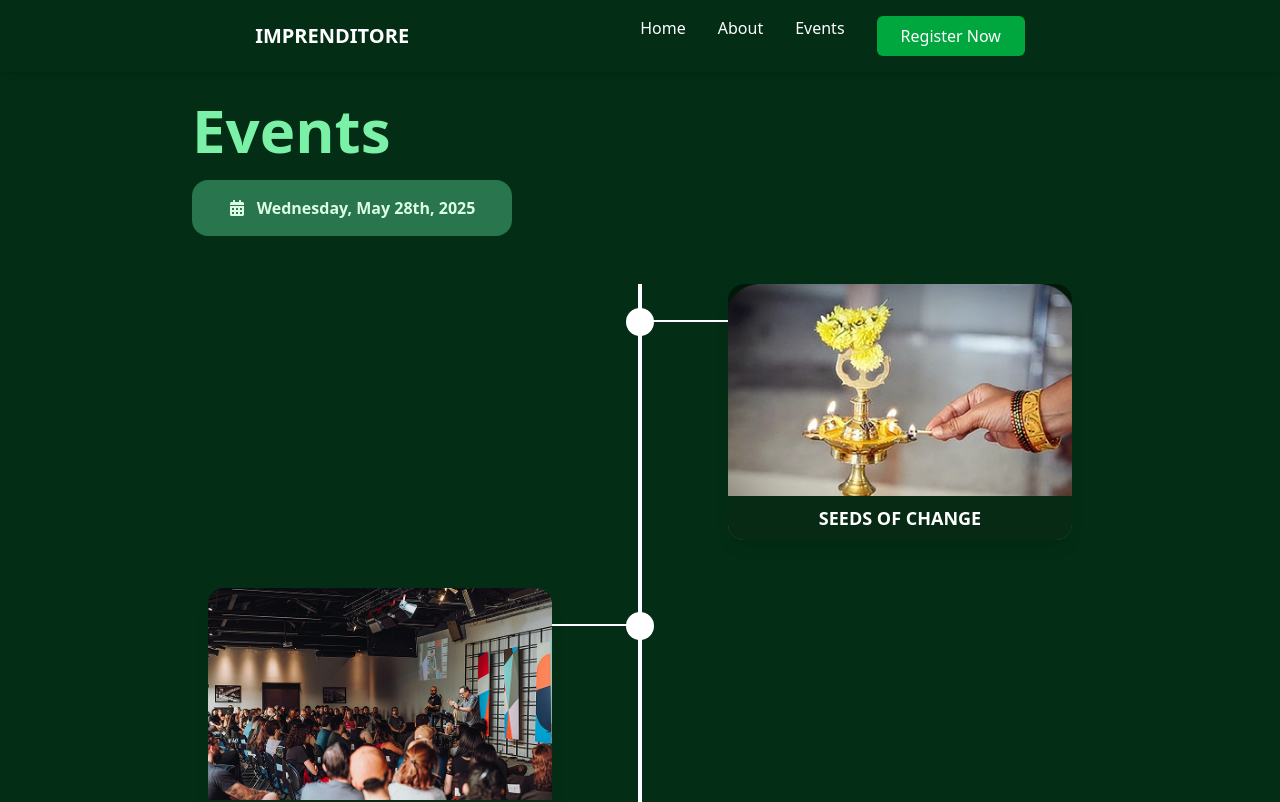
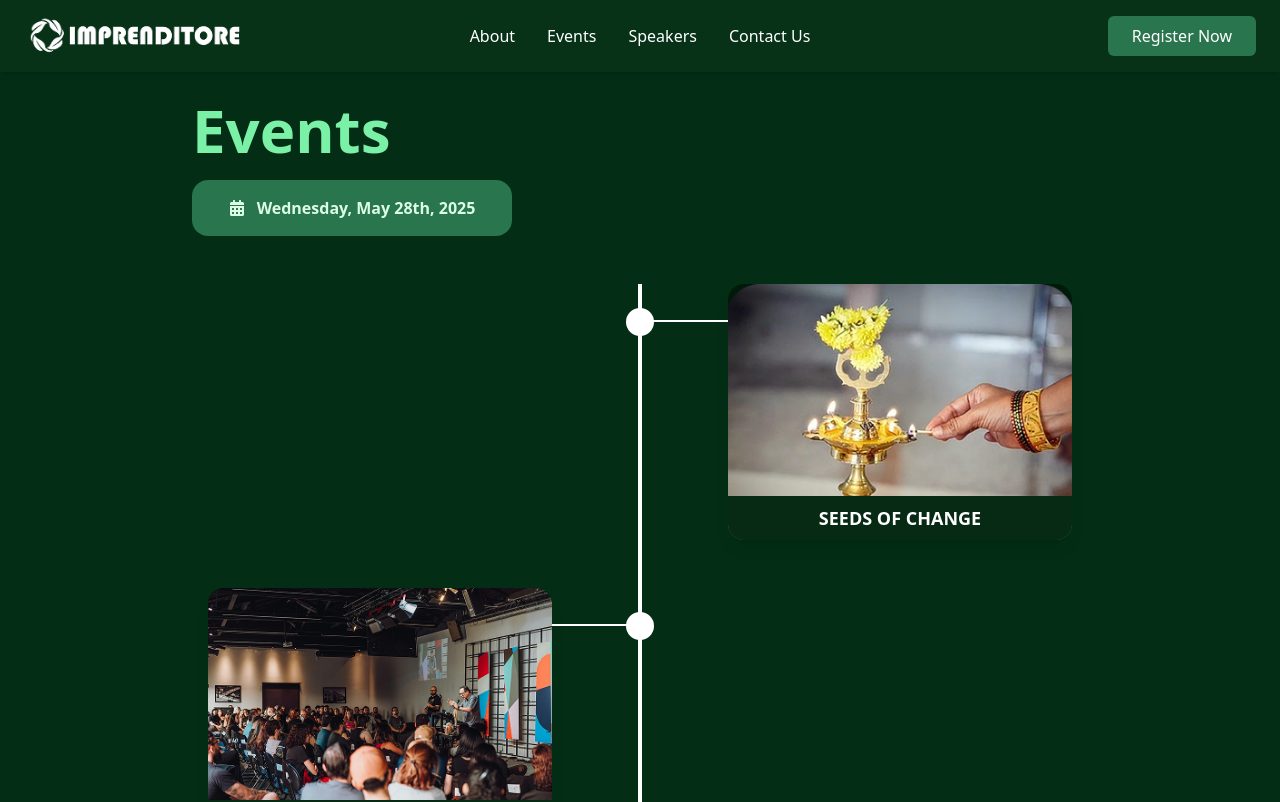
Before and after one commit to TechEcellRGPV/Imprenditore-4.0, a Next.js app: page /events in a window 1280 px wide. Shown: the top 802 px of the page. Built offline with nearby package versions, Linux system fonts and the light colour scheme.

Commit message:
homepage modified

```diff
--- a/src/components/about.js
+++ b/src/components/about.js
@@ -1,19 +1,19 @@
 export default function About() {
   return (
     <section id="about" className="w-full bg-white text-green-900 py-24 px-6 md:px-16 font-sans">
-      <div className="max-w-7xl mx-auto flex flex-col md:flex-row items-center justify-between gap-12">
+      <div className="max-w-7xl mx-auto flex flex-col md:flex-row items-center justify-between gap-16">
 
         {/* Left Content */}
         <div className="md:w-1/2 space-y-6 text-center md:text-left">
-          <h2 className="text-4xl sm:text-5xl font-bold font-serif text-green-800 leading-tight">
+          <h2 className="lg:text-6xl  sm:text-5xl font-bold font-serif text-green-800 leading-tight">
             About <span className="text-green-600">Imprenditore</span>
           </h2>
-          <p className="text-gray-700 text-base sm:text-lg leading-relaxed">
+          <p className="text-gray-700 text-base lg:text-2xl sm:text-lg leading-relaxed">
             IMPRENDITORE, the annual flagship event hosted by E-Cell RGPV, returns for its fourth edition
             with a powerful focus on sustainability. This extravaganza is designed to ignite ecological innovation in students
             and offer practical pathways to sustainable development.
           </p>
-          <button className="bg-green-600 hover:bg-green-500 text-white px-6 py-3 rounded-md font-medium transition duration-300">
+          <button className="bg-[#29754E] hover:bg-[#256B47] text-white px-6 py-3 my-6 rounded-md font-medium transition duration-300">
             More About Us
           </button>
         </div>
--- a/src/components/countdown.js
+++ b/src/components/countdown.js
@@ -31,7 +31,7 @@ const Countdown = () => {
   }, []);
 
   return (
-    <div className="flex justify-center items-center gap-4 sm:gap-6 py-8 px-4 bg-green-950 flex-nowrap overflow-x-auto">
+    <div className="flex justify-center items-center gap-4 sm:gap-6 py-8 px-4 bg-[#073218] flex-nowrap overflow-x-auto">
       {Object.entries(timeLeft).map(([label, value]) => (
         <div
           key={label}
--- a/src/components/eventSchedule.js
+++ b/src/components/eventSchedule.js
@@ -31,13 +31,13 @@ const events = [
 
 const EventSchedule = () => {
   return (
-    <section className="bg-green-950 text-white px-4 py-16">
+    <section className="bg-[#073218] text-white px-4 py-16">
       <div className="max-w-6xl mx-auto">
         {/* Heading */}
-        <h2 className="text-4xl font-bold mb-6 text-left text-green-300">Event Schedule</h2>
+        <h2 className="lg:text-5xl font-bold mb-12  text-left text-white-300">Event Schedule</h2>
 
         {/* Date */}
-        <div className="flex items-center gap-3 bg-green-800 text-white rounded-md px-4 py-2 w-fit mb-10">
+        <div className="flex items-center gap-3 bg-[#29754E] hover:bg-[#256B47] text-white rounded-md lg:text-md px-4 py-2 w-fit mb-10">
           <CalendarDays size={20} />
           <p className="font-medium">Wednesday, May 28, 2025</p>
         </div>
@@ -45,14 +45,14 @@ const EventSchedule = () => {
         {/* Main layout */}
         <div className="grid md:grid-cols-2 gap-8 items-start">
           {/* Left column - Events list */}
-          <div className="flex flex-col gap-6">
+          <div className="flex flex-col gap-12">
             {events.map((event, index) => (
               <div key={index} className="flex items-start gap-4">
                 <div className="w-16 h-16 bg-white rounded-md overflow-hidden">
                   <img
                     src={event.image}
                     alt={event.name}
-                    className="w-full h-full object-cover"
+                    className="w-full h-full object-cover block"
                   />
                 </div>
                 <div>
@@ -70,7 +70,7 @@ const EventSchedule = () => {
             ))}
 
             {/* Button */}
-            <button className="mt-4 bg-green-800 hover:bg-green-700 px-4 py-2 rounded text-white w-fit">
+            <button className="mt-4 bg-[#29754E] hover:bg-[#256B47] px-4 py-2 rounded text-white w-fit">
               View All Events
             </button>
           </div>
--- a/src/components/footer.js
+++ b/src/components/footer.js
@@ -3,12 +3,11 @@ import { FaInstagram, FaLinkedinIn, FaXTwitter } from "react-icons/fa6";
 
 export default function Footer() {
   return (
-    <footer className="bg-green-950 text-white py-6 px-4">
+    <footer className="bg-[#073218] text-white py-6 px-4">
       <div className="flex justify-between items-center flex-wrap gap-4">
 
         <div className="flex items-center space-x-2">
-          <img src="/logo.png" alt="Imprenditore Logo" className="h-6" />
-          <span className="font-bold text-lg tracking-wider">IMPRENDITORE</span>
+          <img src="/images/logo.png" alt="Imprenditore Logo" className="h-10" />
         </div>
 
 
--- a/src/components/header.js
+++ b/src/components/header.js
@@ -10,21 +10,35 @@ export default function Header() {
   };
 
   return (
-    <header className="bg-green-950 text-white px-6 py-4 shadow-md fixed w-full z-50">
-      <div className="flex justify-evenly items-center max-w-7xl mx-auto">
+    <header className="bg-[#073218] text-white px-6 py-4 shadow-md fixed w-full z-50">
+      <div className="relative flex items-center justify-between max-w-7xl mx-auto">
 
-        <div className="font-bold text-xl">IMPRENDITORE</div>
+        {/* Left: Logo */}
+        <div className="flex-shrink-0">
+          <img
+            src="/images/logo.png"
+            alt="Imprenditore Logo"
+            className="h-10 w-auto"
+          />
+        </div>
 
-
-        <nav className="hidden md:flex space-x-8">
-          <a href="/" className="hover:text-green-300">Home</a>
+        {/* Center: Nav Links */}
+        <nav className="hidden md:flex absolute left-1/2 -translate-x-1/2 space-x-8">
           <a href="#about" className="hover:text-green-300">About</a>
           <a href="/events" className="hover:text-green-300">Events</a>
-          <button className="bg-green-600 hover:bg-green-500 text-white px-6 py-2 rounded-md font-medium">
-            Register Now
-          </button>
+          <a href="/speakers" className="hover:text-green-300">Speakers</a>
+          <a href="#contact" className="hover:text-green-300">Contact Us</a>
         </nav>
 
+        {/* Right: Register Button */}
+        <div className="hidden md:block">
+          <button className="bg-[#29754E] hover:bg-[#256B47] text-white px-6 py-2 rounded-md font-medium">
+  Register Now
+</button>
+
+        </div>
+
+        {/* Hamburger for Mobile */}
         <div className="md:hidden">
           <button onClick={toggleNav}>
             {navOpen ? <FaTimes size={24} /> : <FaBars size={24} />}
@@ -32,16 +46,17 @@ export default function Header() {
         </div>
       </div>
 
-
+      {/* Mobile Nav */}
       {navOpen && (
         <div className="md:hidden bg-green-950 text-white px-6 py-4 space-y-3">
-          <a href="#home" className="block hover:text-green-300">Home</a>
+          <a href="/" className="block hover:text-green-300">Home</a>
           <a href="#about" className="block hover:text-green-300">About</a>
-          <a href="#events" className="block hover:text-green-300">Events</a>
-          <button className="bg-green-600 hover:bg-green-500 text-white px-6 py-2 rounded-md font-medium">
+          <a href="/events" className="block hover:text-green-300">Events</a>
+          <a href="/speakers" className="block hover:text-green-300">Speakers</a>
+          <a href="#contact" className="block hover:text-green-300">Contact Us</a>
+          <button className="bg-green-600 hover:bg-green-500 text-white px-6 py-2 rounded-md font-medium w-full">
             Register Now
           </button>
-
         </div>
       )}
     </header>
--- a/src/components/hero.js
+++ b/src/components/hero.js
@@ -1,31 +1,31 @@
 export default function Hero() {
   return (
-    <section className="bg-green-950 text-white px-6 py-28">
+    <section className="bg-[#073218] text-white px-6 pt-64 pb-20">
       <div className="max-w-6xl mx-auto flex flex-col md:flex-row items-center justify-between gap-12">
 
         {/* Left Side: Main Logo Title */}
-        <div className="md:w-1/2 text-4xl sm:text-5xl font-extrabold tracking-tight leading-tight text-center md:text-left">
-          <span className="block">IMPRENDITORE</span>
-          <span className="block">4.0</span>
+        <div className="md:w-2/3 text-4xl sm:text-5xl lg:text-6xl font-extrabold tracking-tight leading-tight text-left md:text-left">
+          <span className="block">IMPRENDITORE 4.O</span>
+
         </div>
 
         {/* Right Side: Details */}
         <div className="md:w-1/2 text-center md:text-left">
-          <p className="text-sm sm:text-base font-mono text-green-200 mb-4">
+          <p className="text-sm sm:text-base lg:text-xl font-mono text-white mb-4">
             May 28, 2025 | RGPV Campus
           </p>
-          <h2 className="text-2xl sm:text-3xl md:text-4xl font-bold leading-snug mb-6">
+          <h2 className="text-2xl sm:text-3xl md:text-4xl lg:text-4xl font-bold leading-snug mb-6">
             SUSTAINABILITY UNEARTHED: <br />
             <span className="text-green-300">Innovate Today, Sustain Tomorrow</span>
           </h2>
-          <p className="text-gray-300 text-sm sm:text-base mb-8 leading-relaxed">
+          <p className="text-gray-300 text-base sm:text-lg lg:text-xl mb-8 leading-relaxed">
             Lorem ipsum dolor sit amet, consectetur adipiscing elit. Nunc molestie lacus eget sapien placerat, id aliquet purus gravida.
           </p>
           <div className="flex flex-wrap justify-center md:justify-start gap-4">
-            <button className="bg-green-600 hover:bg-green-500 text-white px-6 py-3 rounded-lg font-semibold shadow-md transition">
+            <button className="bg-[#29754E] hover:bg-[#256B47] text-white px-6 py-3 rounded-lg font-semibold shadow-md transition">
               Register Now
             </button>
-            <button className="border border-green-500 hover:bg-green-800 text-white px-6 py-3 rounded-lg font-semibold transition">
+            <button className="border border-green-500 hover:bg-[#29754E] text-white px-6 py-3 rounded-lg font-semibold transition">
               See Schedule
             </button>
           </div>
--- a/src/components/speaker.js
+++ b/src/components/speaker.js
@@ -14,19 +14,19 @@ const speakers = [
 export default function SpeakersSection() {
   return (
     <div className="bg-gradient-to-br from-white to-green-50 py-10 px-6">
-      <h2 className="text-3xl font-bold text-green-900 mb-8">Speakers</h2>
+      <h2 className="lg:text-5xl lg:ml-24  font-bold text-green-900 mb-20">Speakers</h2>
       <div className="grid grid-cols-1 sm:grid-cols-2 md:grid-cols-3 gap-8">
         {speakers.map((speaker, index) => (
           <div key={index} className="text-center">
             <div
-              className={`w-48 h-48 bg-gray-300 mx-auto ${
+              className={`w-72 h-72 bg-gray-300 mx-auto ${
                 index === 0 ? "rounded-tl-[40px]" : "rounded-tl-[40px]"
               }`}
             >
 
             </div>
-            <h3 className="mt-4 text-xl font-semibold text-green-900">{speaker.name}</h3>
-            <p className="text-sm text-gray-600">{speaker.bio}</p>
+            <h3 className="mt-6 text-4xl font-semibold text-green-900">{speaker.name}</h3>
+            <p className="text-2xl text-gray-600">{speaker.bio}</p>
           </div>
         ))}
       </div>
```
Also changed, not shown: src/components/gallery.js (+14 -29 lines), public/images/logo.png (added), 1 other file (tests, documents, lock files or other folders).
